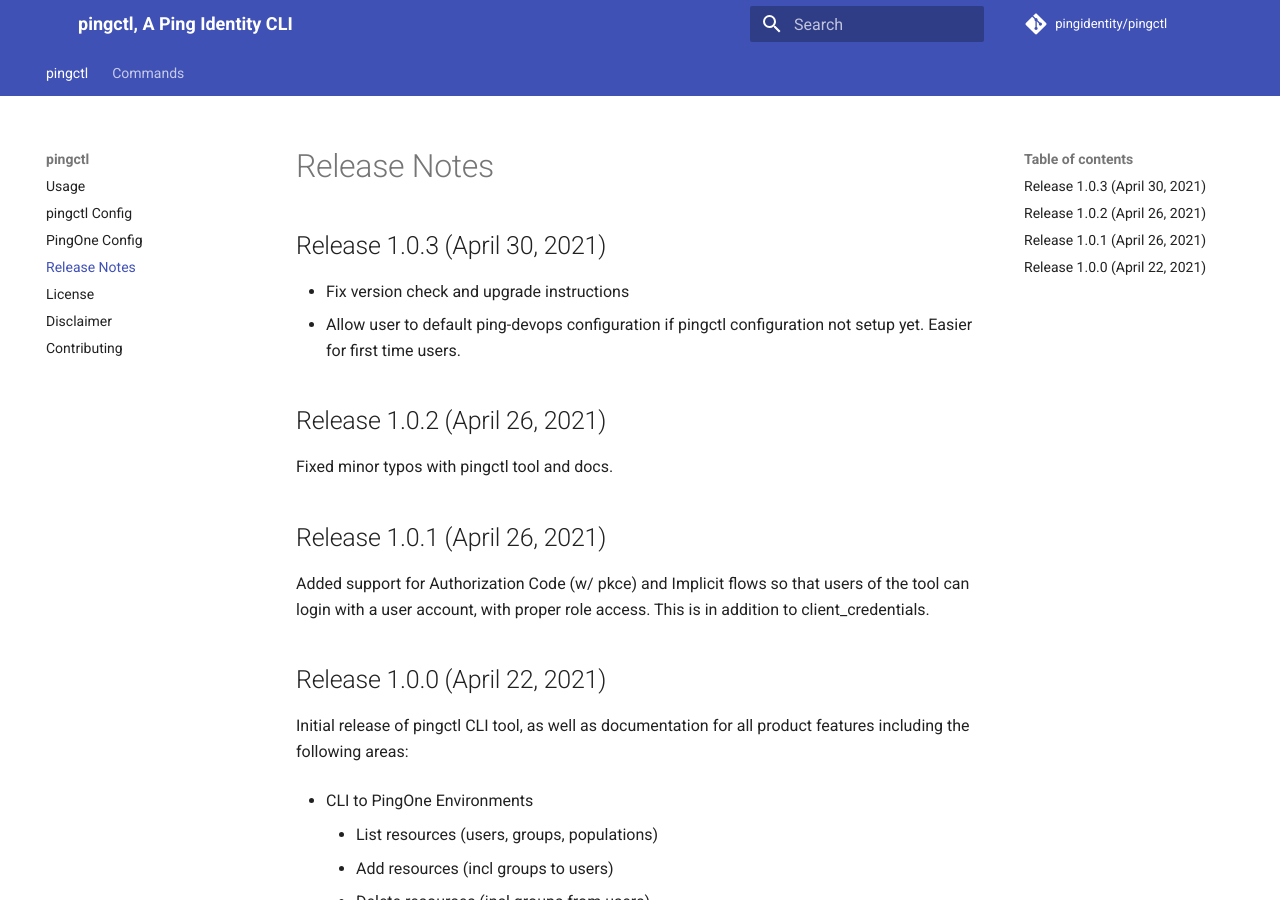
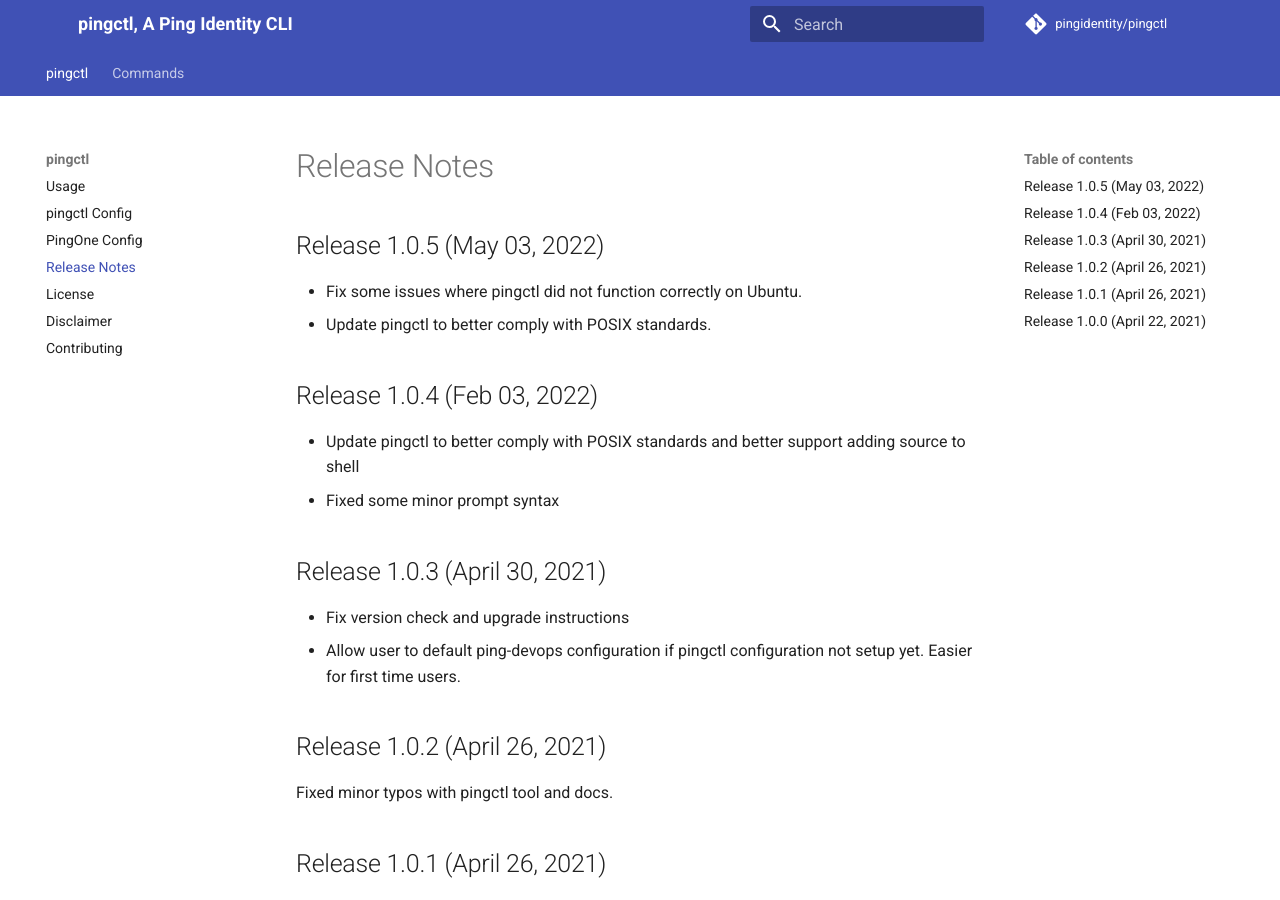
Before and after one commit to pingidentity/pingctl, an MkDocs documentation site: the page built from docs/release-notes.md, in a window 1280 px wide and 900 px high. Built offline with MkDocs 1.6.1 and Material for MkDocs 9.7.7, drawn with Linux system fonts in a browser that asks for light colours; comment, search, counter and statistics services are not loaded.

Commit message:
Release 1.0.5 (#23)
## Release 1.0.5 (May 03, 2022)

* Fix some issues where pingctl did not function correctly on Ubuntu.
* Update pingctl to better comply with POSIX standards.

```diff
--- a/docs/release-notes.md
+++ b/docs/release-notes.md
@@ -1,7 +1,19 @@
 ---
 title: pingctl Release Notes
 ---
+
 # Release Notes
+
+## Release 1.0.5 (May 03, 2022)
+
+* Fix some issues where pingctl did not function correctly on Ubuntu.
+* Update pingctl to better comply with POSIX standards.
+
+## Release 1.0.4 (Feb 03, 2022)
+
+* Update pingctl to better comply with POSIX standards and better support adding source to shell
+* Fixed some minor prompt syntax
+
 ## Release 1.0.3 (April 30, 2021)
 
 * Fix version check and upgrade instructions
```
Also changed, not shown: 2 other files.
